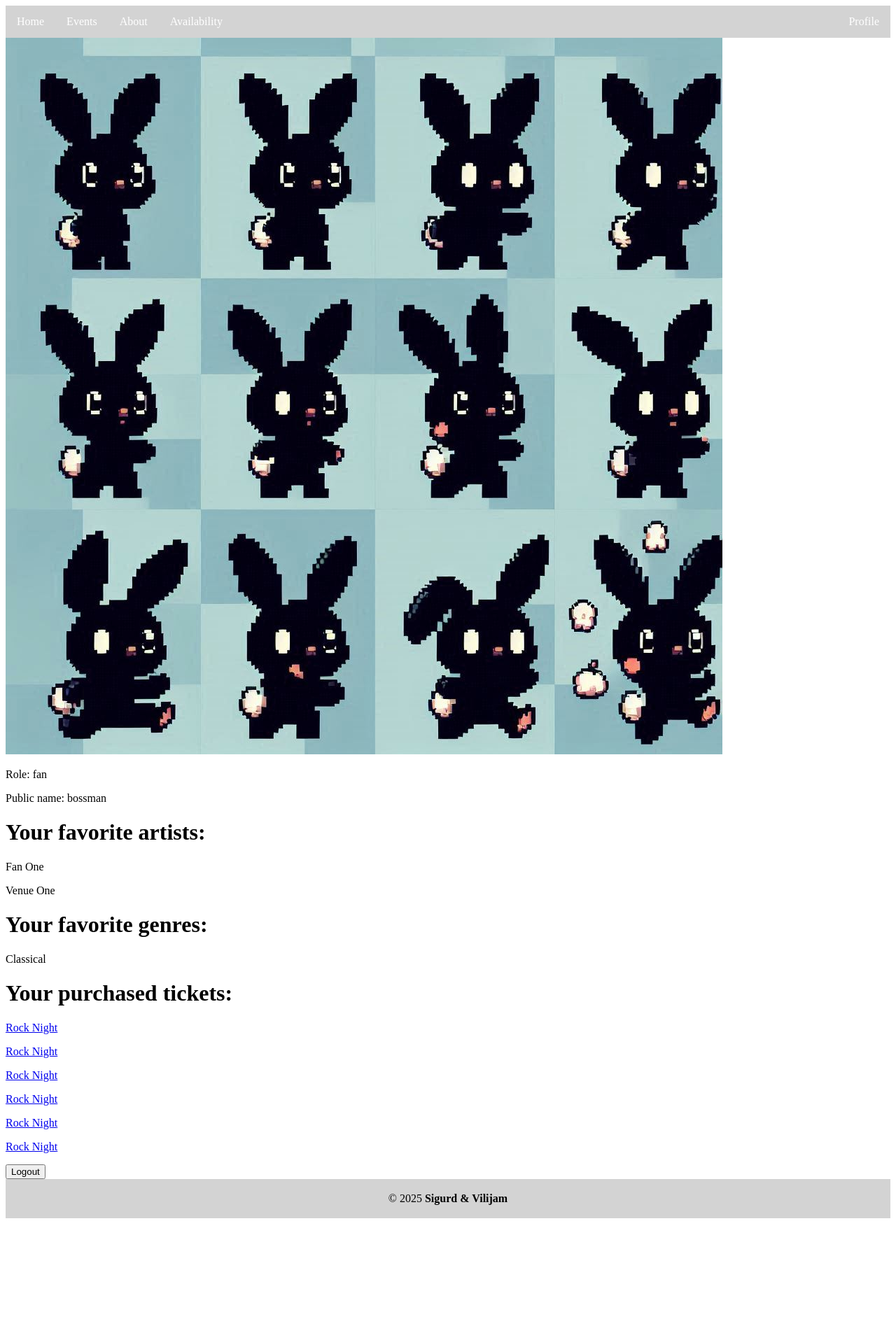
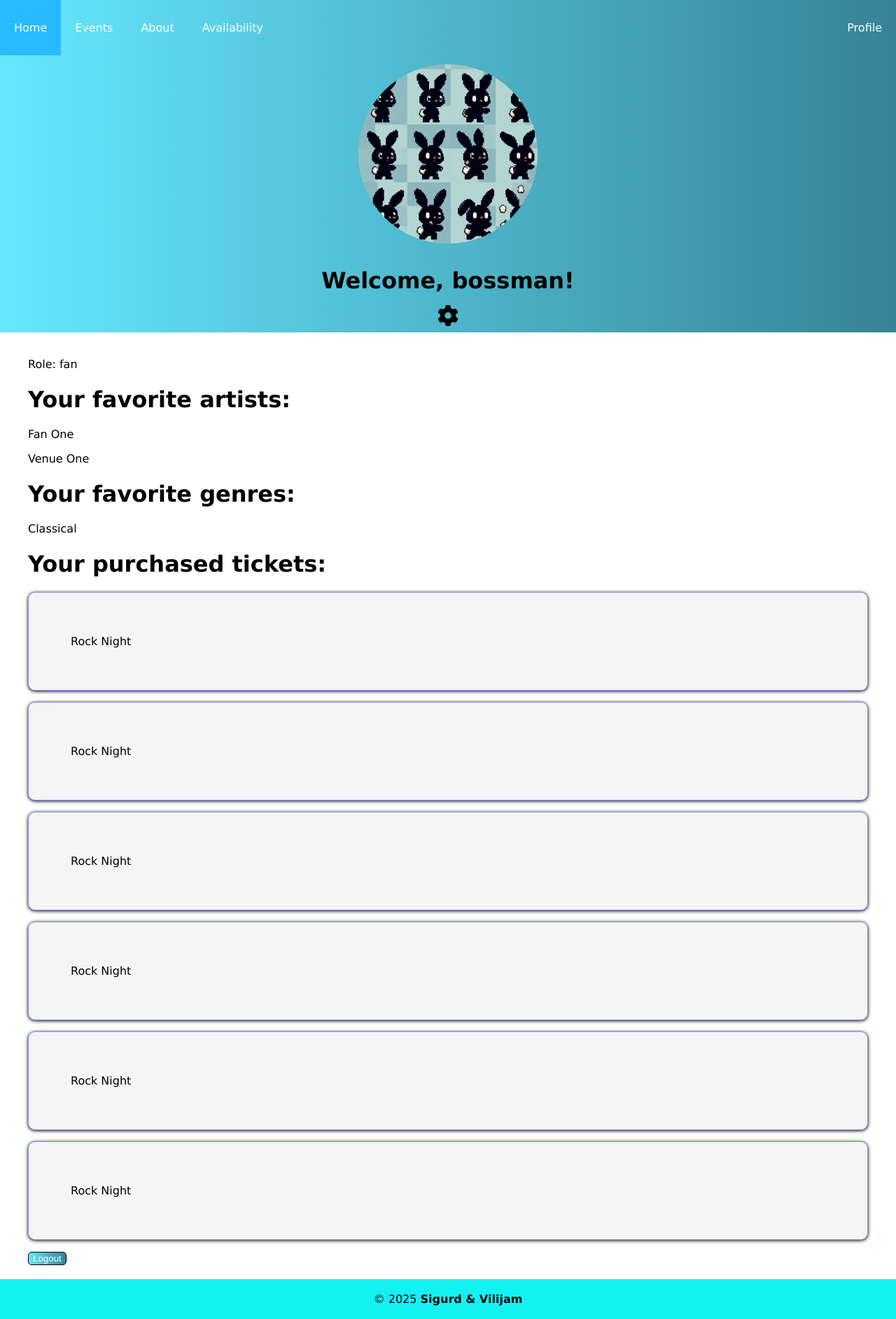
Before and after one commit to Valiant-GitHub/ELE-3921-Web-app-dev.-Project, a Django app: page /profile/ in a window 1280 px wide. Shown: the whole page at 70% size. Before the commit the page ends 1741 px from the top, so only its background shows below. Run offline with Django 5.2, Linux system fonts and the light colour scheme; a user stored in the database is signed in; data comes from the database, SQL or seed files in the repository.

Commit message:
merge commit

```diff
--- a/django/visi/app/admin.py
+++ b/django/visi/app/admin.py
@@ -10,3 +10,4 @@ admin.site.register(Fan)
 admin.site.register(Artist)
 admin.site.register(Venue)
 admin.site.register(Doorman)
+admin.site.register(Photoreel)
--- a/django/visi/app/models.py
+++ b/django/visi/app/models.py
@@ -60,11 +60,17 @@ class Venue(models.Model):
     location = models.ForeignKey("Location", on_delete=models.CASCADE, related_name="venue_location")
     venuecapacity = models.IntegerField()
     venueimage = models.ImageField(upload_to="venuepics/", default="venuepics/default.png", null=True, blank=True)
-    venuephotoreel = models.ImageField(upload_to="venuepics/", default="venuepics/default.png", null=True, blank=True)
     venuefans = models.ManyToManyField(User, related_name="venue_fans", null=True, blank=True)
     genres = models.ManyToManyField(Genre, related_name="venues", null=True, blank=True)
     def __str__(self):
         return self.user.profilename
+
+
+class Photoreel(models.Model):
+    user = models.ForeignKey(User, on_delete=models.CASCADE, related_name="photoreel")
+    image = models.ImageField(upload_to="reels/",  null=True, blank=True)
+    def __str__(self):
+        return self.image.url
 
 #location model for venues and events, helps adhere to relational database principles
 class Location(models.Model):
--- a/django/visi/app/views.py
+++ b/django/visi/app/views.py
@@ -125,3 +125,48 @@ def availability(request):
         form = AvailabilityForm(user=request.user)  # Pass the user
 
     return render(request, 'availability.html', {'form': form})
+
+@login_required
+def editprofile(request):
+    user = request.user
+    profilepic = ChangeProfilePic(instance=user)
+
+    if user.role == "fan":
+        form = FanProfileForm
+        profile = user.fan_user
+    elif user.role == "artist":
+        form = ArtistProfileForm
+        profile = user.artist_user
+    elif user.role == "venue":
+        form = VenueProfileForm
+        profile = user.venue_user
+    else:
+        return redirect("home")
+    rolespecific = form(instance=profile)
+    if request.method == "POST":
+        if "profilepic" in request.POST:
+            profilepic = ChangeProfilePic(request.POST, request.FILES, instance=user)
+            if profilepic.is_valid():
+                profilepic.save()
+                return redirect("profile")
+        elif "rolespecific" in request.POST:
+            rolespecific = form(request.POST, request.FILES, instance=profile)
+            if rolespecific.is_valid():
+                rolespecific.save()
+                return redirect("profile")
+
+    return render(request, "editprofile.html", {
+        "profilepic": profilepic,
+        "rolespecific": rolespecific,
+    })
+
+def artistprofile(request, artist_id):
+    artist = get_object_or_404(Artist, id=artist_id)
+    events = Events.objects.filter(EventArtists=artist)
+    return render(request, "artistprofile.html",{"artist":artist, "events":events})
+
+def venueprofile(request, venue_id):
+    venue = get_object_or_404(Venue, id=venue_id)
+    events = Events.objects.filter(eventvenue=venue)
+    photoreel = venue.user.photoreel.all()
+    return render(request, "venueprofile.html", {"venue": venue, "events": events, "photoreel": photoreel})
--- a/django/visi/static/css/base.css
+++ b/django/visi/static/css/base.css
@@ -1,12 +1,12 @@
 footer {
     text-align: center;
     padding: 3px;
-    background-color: lightgray;
+    background-color: rgb(19, 241, 241);
     color: black;
   }
 
 nav{
-    background-color: lightgray;
+    background:linear-gradient(to right,rgb(101, 232, 255), rgb(55, 131, 150));
     overflow: hidden;
 }
 
@@ -24,10 +24,62 @@ nav ul li a {
     display: block;
     color: white;
     text-align: center;
-    padding: 14px 16px;
+    padding: 30px 20px;
     text-decoration: none;
 }
 
 nav ul li a:hover {
-    background-color: #afafaf;
+    background-color: #28bbff;
 }
+
+body{
+    font-family: Verdana, Geneva, Tahoma, sans-serif;
+    background: linear-gradient(rgb(255, 255, 255), rgb(255, 255, 255));
+    margin: 0;
+}
+.container {
+    max-width: 1200px;
+    margin: 0 auto;
+    padding: 20px;
+}
+
+/*buttons*/
+button{
+    background:linear-gradient(to right,rgb(101, 232, 255), rgb(55, 131, 150));
+    color: white;
+    border: 1px black solid;
+    border-radius: 5px;
+    cursor: pointer;
+}
+button:hover{
+    background:linear-gradient(to right,rgb(44, 99, 109), rgb(21, 51, 58));
+}
+
+/*cards*/
+.card{
+    background-color: whitesmoke;
+    border: 1px rgb(118, 147, 245) solid;
+    box-shadow: 0 1px 5px;
+    padding: 5%;
+    font-size: medium;
+    border-radius: 10px;
+}
+.card a{
+    display: block;
+    height: 100%;
+    width: 100%;
+    color: inherit;
+    text-decoration: none;
+
+}
+
+/*forms*/
+form input{
+    width: 100%;
+}
+form textarea{
+    width: 100%;
+}
+form ul{
+    list-style-type:none;
+}
--- a/django/visi/templates/events.html
+++ b/django/visi/templates/events.html
@@ -1,10 +1,12 @@
 {% extends "base.html" %}
 {%block content%}
 {% for event in events %}
-    <div class="event">
+<div class="container">
+    <div class="card">
         <h2><a href="{% url 'event' event.id %}">{{ event.eventname }}</a></h2>
         <p>{{ event.eventdescription }}</p>
         <p>{{ event.eventdate }}</p>
     </div>
+</div>
 {% endfor %}
 {%endblock%}
--- a/django/visi/templates/login.html
+++ b/django/visi/templates/login.html
@@ -1,10 +1,12 @@
 {% extends "base.html" %}
 
 {% block content %}
+<div class="container">
   <h2>Login</h2>
   <form method="post">
     {% csrf_token %}
     {{ form.as_p }}
     <button type="submit">Login</button>
   </form>
+</div>
 {% endblock %}
--- a/django/visi/templates/profile.html
+++ b/django/visi/templates/profile.html
@@ -1,11 +1,38 @@
 {%extends "base.html"%}
 
+{% block morecssprio%}
+<style>
+    .profilepic{
+        display: flex;
+        justify-content: center ;
+        background:linear-gradient(to right,rgb(101, 232, 255), rgb(55, 131, 150));
+        flex-direction: column;
+        align-items: center;
+
+    }
+    img{
+        border-radius: 50%;
+        padding: 1%;
+        border: 1%;
+    }
+    .settings{
+        bottom: 5px;
+        position: relative;
+    }
+
+
+</style>
+{%endblock%}
 {%block content%}
 
-    <div class="profilepic"><img src="{{user.profilepic.url}}" alt="profilepicture"></div>
+    <div class="profilepic"><img src="{%if user.profilepic%} {{user.profilepic.url}} {%endif%}" alt="profilepicture" width="20%">    <h1>Welcome, {{user.profilename}}!</h1>
+        <a href="{%url 'editprofile' %}"><svg class="settings" xmlns="http://www.w3.org/2000/svg" width="30px"viewBox="0 0 512 512"><!--!Font Awesome Free 6.7.2 by @fontawesome - https://fontawesome.com License - https://fontawesome.com/license/free Copyright 2025 Fonticons, Inc.--><path d="M495.9 166.6c3.2 8.7 .5 18.4-6.4 24.6l-43.3 39.4c1.1 8.3 1.7 16.8 1.7 25.4s-.6 17.1-1.7 25.4l43.3 39.4c6.9 6.2 9.6 15.9 6.4 24.6c-4.4 11.9-9.7 23.3-15.8 34.3l-4.7 8.1c-6.6 11-14 21.4-22.1 31.2c-5.9 7.2-15.7 9.6-24.5 6.8l-55.7-17.7c-13.4 10.3-28.2 18.9-44 25.4l-12.5 57.1c-2 9.1-9 16.3-18.2 17.8c-13.8 2.3-28 3.5-42.5 3.5s-28.7-1.2-42.5-3.5c-9.2-1.5-16.2-8.7-18.2-17.8l-12.5-57.1c-15.8-6.5-30.6-15.1-44-25.4L83.1 425.9c-8.8 2.8-18.6 .3-24.5-6.8c-8.1-9.8-15.5-20.2-22.1-31.2l-4.7-8.1c-6.1-11-11.4-22.4-15.8-34.3c-3.2-8.7-.5-18.4 6.4-24.6l43.3-39.4C64.6 273.1 64 264.6 64 256s.6-17.1 1.7-25.4L22.4 191.2c-6.9-6.2-9.6-15.9-6.4-24.6c4.4-11.9 9.7-23.3 15.8-34.3l4.7-8.1c6.6-11 14-21.4 22.1-31.2c5.9-7.2 15.7-9.6 24.5-6.8l55.7 17.7c13.4-10.3 28.2-18.9 44-25.4l12.5-57.1c2-9.1 9-16.3 18.2-17.8C227.3 1.2 241.5 0 256 0s28.7 1.2 42.5 3.5c9.2 1.5 16.2 8.7 18.2 17.8l12.5 57.1c15.8 6.5 30.6 15.1 44 25.4l55.7-17.7c8.8-2.8 18.6-.3 24.5 6.8c8.1 9.8 15.5 20.2 22.1 31.2l4.7 8.1c6.1 11 11.4 22.4 15.8 34.3zM256 336a80 80 0 1 0 0-160 80 80 0 1 0 0 160z"/></svg></a>
+
+    </div>
+
+    <div class="container">
 
     <p>Role: {{user.role}}</p>
-    <p>Public name: {{user.profilename}}</p>
 
 
     {% if user.role == "fan" %}
@@ -24,7 +51,7 @@
         <div class="tickets">
             <h1>Your purchased tickets:</h1>
             {% for ticket in user.fan_user.tickets.all %}
-                <p>
+                <p class="card">
                     <a href="{% url 'ticket' ticket.id %}">{{ ticket.event.eventname }}</a>
                 </p>
             {% endfor %}
@@ -34,13 +61,16 @@
 
         <div class="artistinfo">
             <h1>Your artist information:</h1>
-            <p>Artist name: {{user.artist_user.artistname}}</p>
-            <p>Artist genre: {{user.artist_user.genre}}</p>
-            <p>Artist description: {{user.artist_user.description}}</p>
+
+            <h1>Your genres:</h1>
+            <p>{% for genre in user.artist_user.genres.all %} {{ genre.genrename }}{% endfor %}</p>
+
         </div>
     {% endif %}
     <form method="post" action="{% url 'logout' %}">
         {% csrf_token %}
         <button type="submit">Logout</button>
     </form>
+    </div>
+
 {%endblock%}
--- a/django/visi/templates/profilecreation.html
+++ b/django/visi/templates/profilecreation.html
@@ -1,10 +1,12 @@
 {% extends "base.html" %}
 
 {% block content %}
+<div class="container">
     <h1>Create Your Profile</h1>
     <form method="post" enctype="multipart/form-data">
         {% csrf_token %}
         {{ form.as_p }}
         <button type="submit">Save Profile</button>
     </form>
+</div>
 {% endblock %}
--- a/django/visi/templates/signup.html
+++ b/django/visi/templates/signup.html
@@ -2,11 +2,14 @@
 
 
 {% block content %}
-    <h1>Sign Up</h1>
+<div class="container">
+
+<h1>Sign Up</h1>
     <form method="post">
         {% csrf_token %}
         {{ form.as_p }}
         <button type="submit">Sign Up</button>
     </form>
     <p>Already have an account? <a href="{% url 'login' %}">Log in</a></p>
+</div>
 {% endblock %}
--- a/django/visi/templates/ticket.html
+++ b/django/visi/templates/ticket.html
@@ -1,7 +1,7 @@
 {% extends "base.html" %}
 
 {% block content %}
-    <div class="ticket">
+    <div class="container">
         <h1>Ticket Details</h1>
         <p><strong>Event:</strong> {{ ticket.event.eventname }}</p>
         <p><strong>Date:</strong> {{ ticket.event.eventdate }}</p>
--- a/django/visi/visi/urls.py
+++ b/django/visi/visi/urls.py
@@ -33,10 +33,14 @@ urlpatterns = [
     path("about/", views.about, name="about"),
     path("profile/", views.profile, name="profile"),
     path("profile/ticket/<int:ticketnumber>", views.ticketdetails, name="ticket"),
+    path('profile/edit/', views.editprofile, name="editprofile"),
     path("signup/", views.signup, name="signup"),
     path("createprofile/", views.createprofile, name="createprofile"),
     path("availability/", views.availability, name="availability"),
     path('login/', LoginView.as_view(template_name='login.html'), name='login'),
     path('logout/', LogoutView.as_view(), name='logout'),
+    path("artist/<int:artist_id>/", views.artistprofile, name="artistprofile"),
+    path("venue/<int:venue_id>/", views.venueprofile, name="venueprofile")
+
 ]
 urlpatterns += static(settings.MEDIA_URL, document_root=settings.MEDIA_ROOT)
```
Also changed, not shown: django/visi/forms.py (+11 -0 lines), django/visi/templates/event.html (+4 -4 lines), README.md.
